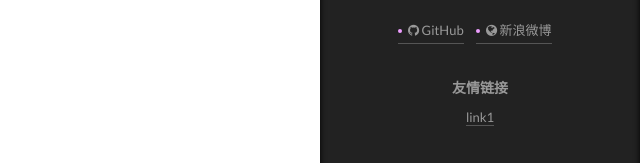
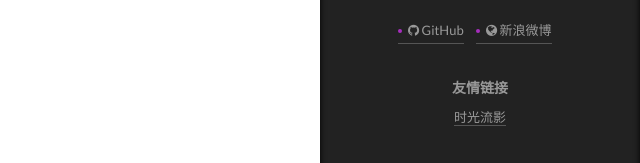
Before and after one commit to cheny95/cheny95.github.com, a plain HTML site: page 2016/03/31/hello-world/index.html in a window 1280 px wide. Both pictures are taken after a click on the item "Übersicht". Shown: the part 211-374 px from the top of the page, 640-1280 px from the left. Drawn offline with Linux system fonts and the light colour scheme; a script that the page names is missing.

Commit message:
Site updated: 2016-03-31 15:07:44

```diff
--- a/2016/03/31/hello-world/index.html
+++ b/2016/03/31/hello-world/index.html
@@ -410,7 +410,7 @@ Quick">
             <ul class="links-of-blogroll-list">
 
                 <li class="links-of-blogroll-item">
-                  <a href="http://www.timeface.cn/" target="_blank">link1</a>
+                  <a href="http://www.timeface.cn/" target="_blank">时光流影</a>
                 </li>
 
             </ul>
--- a/css/main.css
+++ b/css/main.css
@@ -1515,7 +1515,7 @@ pre .javascript .function {
   width: 4px;
   height: 4px;
   border-radius: 50%;
-  background: #ee9eff;
+  background: #a72dbe;
 }
 .links-of-blogroll {
   font-size: 13px;
```
Also changed, not shown: 404.html (+1 -1 lines), archives/2016/03/index.html (+1 -1 lines), archives/2016/index.html (+1 -1 lines), archives/index.html (+1 -1 lines), index.html (+1 -1 lines).
